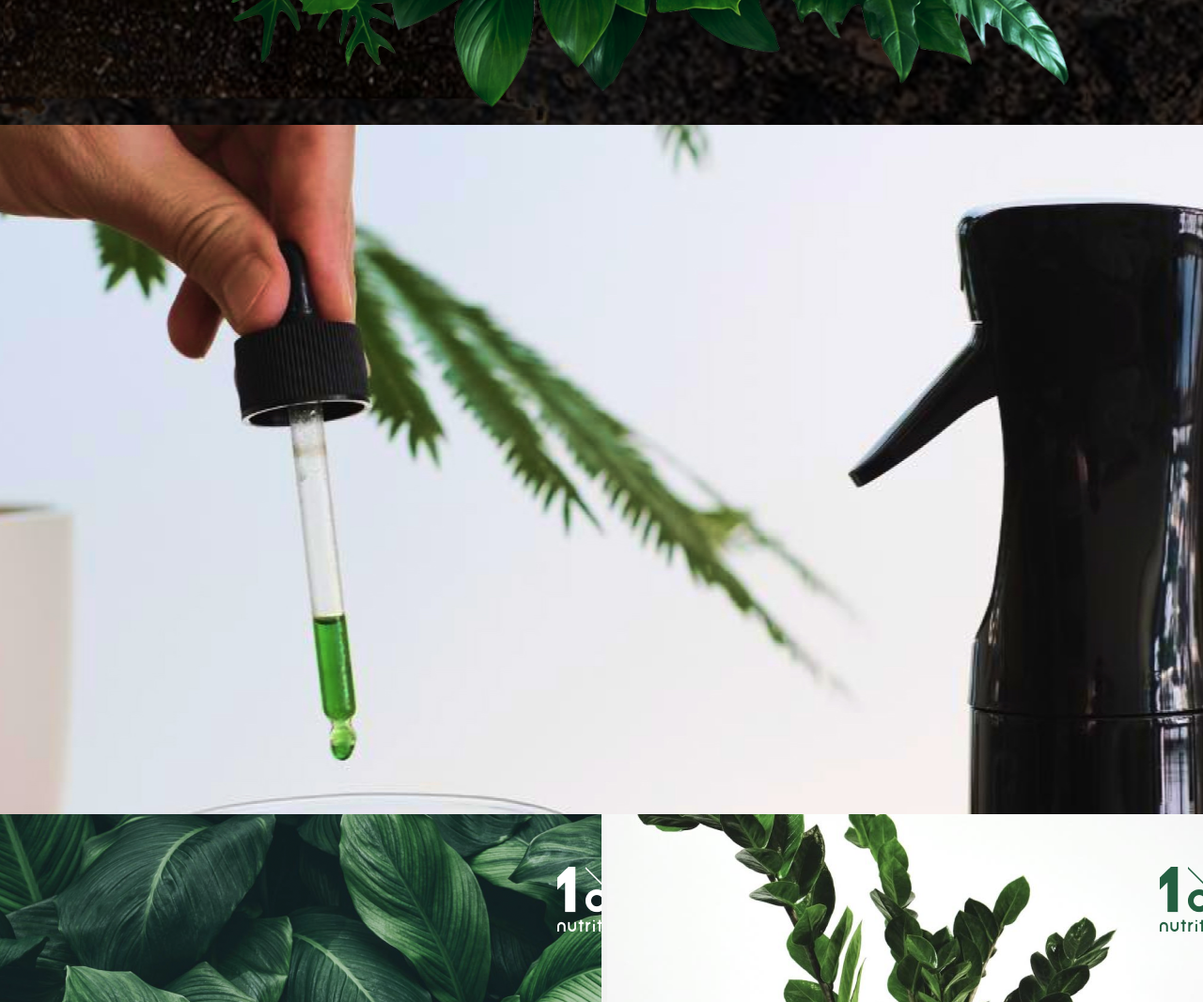
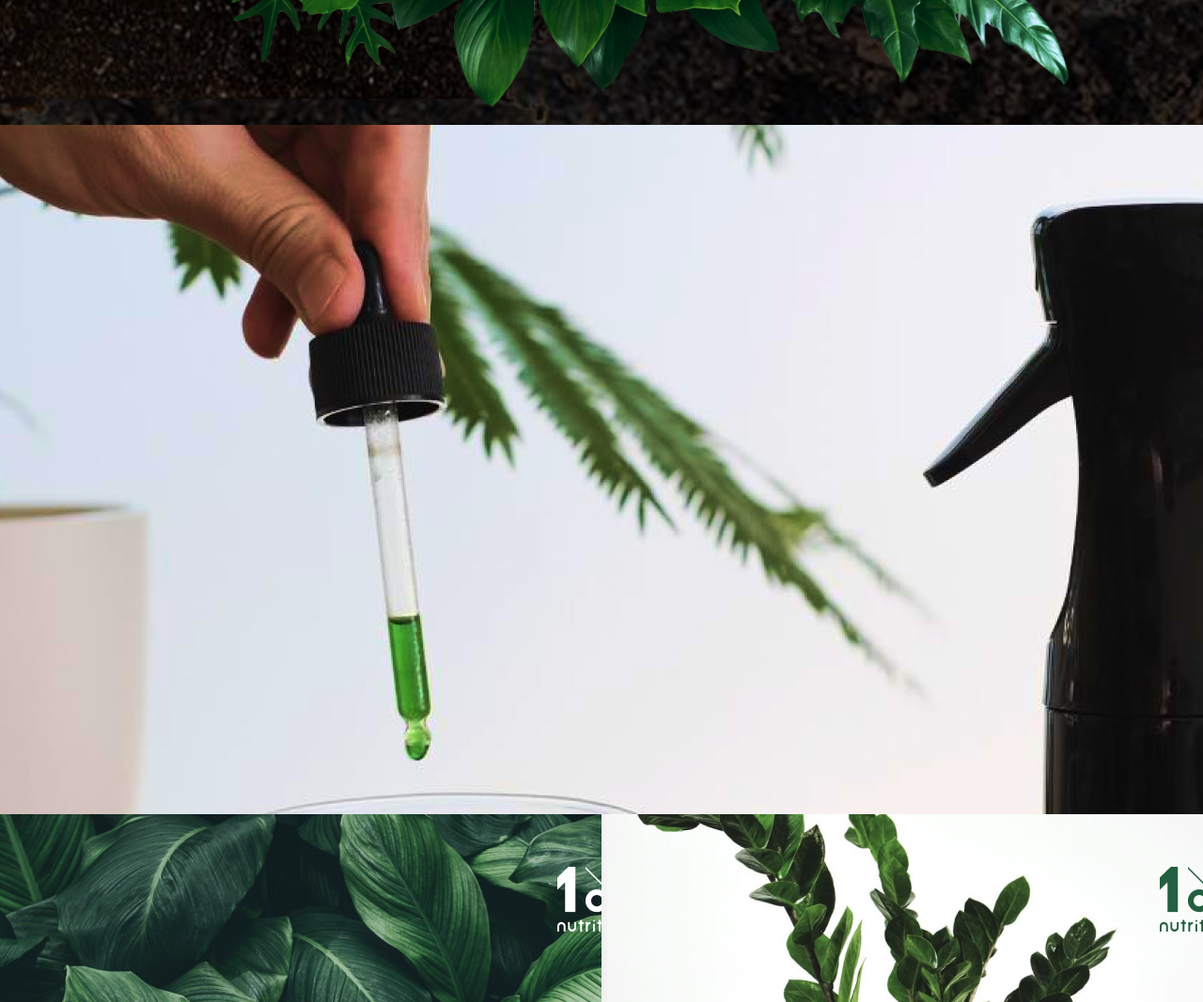
Before and after one commit to yji35j42012/one, a plain HTML site: page index.html in a window 1280 px wide. Shown: the part 1780-2847 px from the top of the page at 94% size. Drawn offline with Linux system fonts and the light colour scheme.

Commit message:
檔案同步

```diff
--- a/index.css
+++ b/index.css
@@ -64,12 +64,6 @@
 	background: url('./images/icon_cart.svg');
 }
 
-
-/* .near {
-	height: 1067px;
-	background: url('./images/terra.png')no-repeat center/cover;
-} */
-
 .normal_picGroup {
 	position: relative;
 	display: flex;
@@ -78,15 +72,13 @@
 	height: 1154px;
 }
 
-.normal_picItem {}
-
 .normal_picItem:nth-child(1) {
 	width: 100%;
 	height: 734px;
 	background-image: url('./images/pic1.jpg');
 	background-repeat: no-repeat;
-	background-attachment: fixed;
-	background-position: top center;
+	/* background-attachment: fixed;
+	background-position: top center; */
 	background-size: cover;
 }
 
```
Also changed, not shown: index.html (+1 -6 lines).
